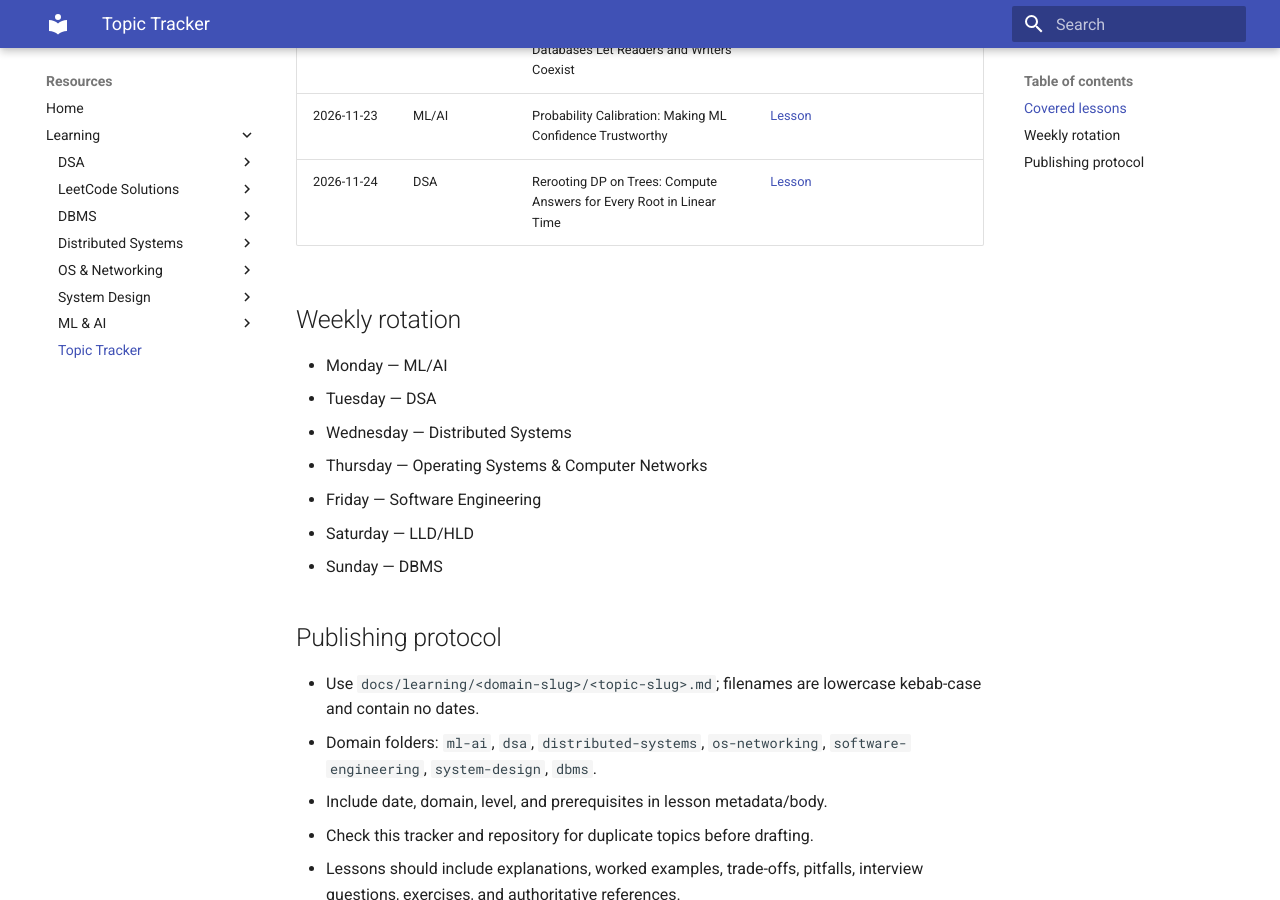
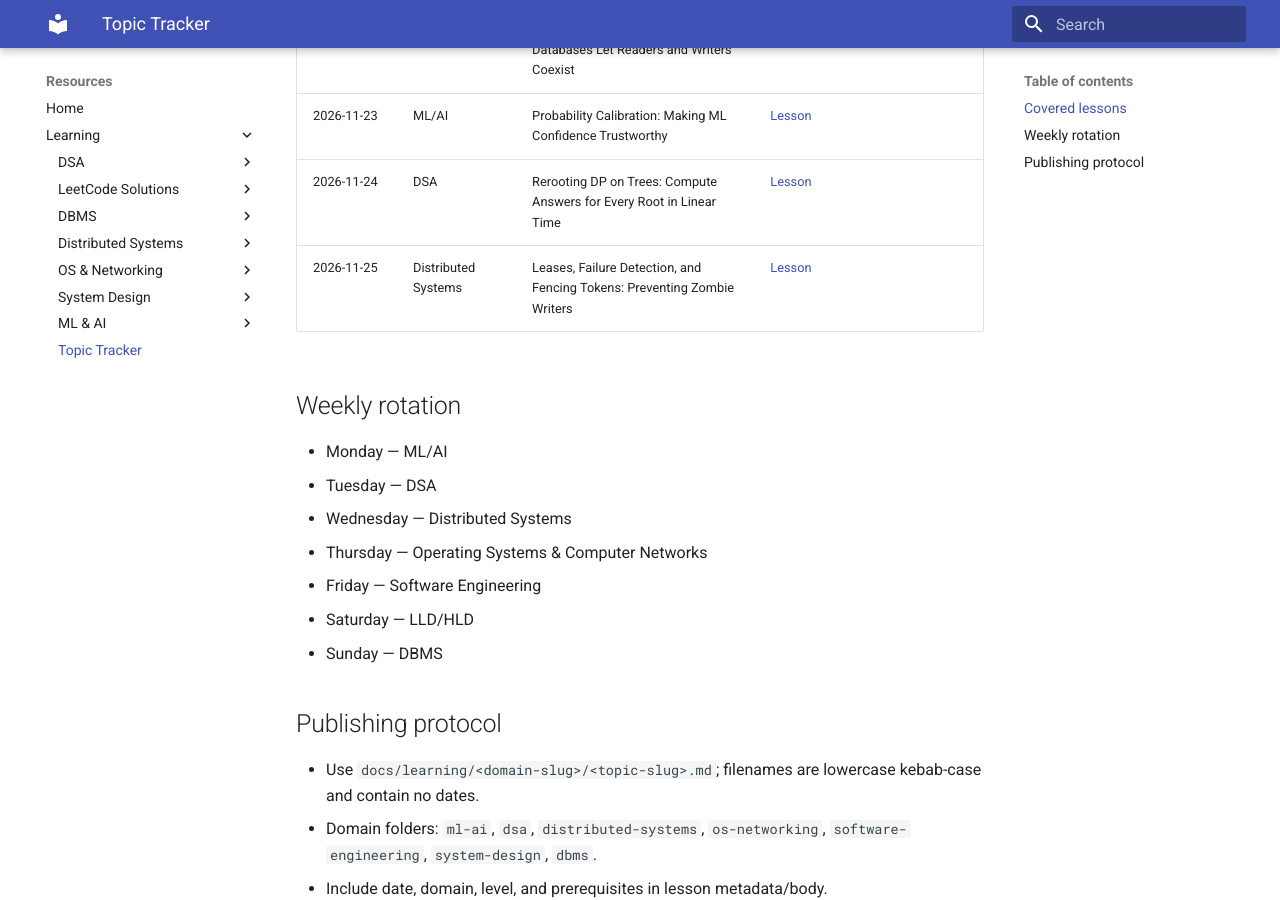
Before and after one commit to ashishpatidar123/resources, an MkDocs documentation site: the page built from docs/learning/topic-tracker.md, in a window 1280 px wide and 900 px high, scrolled down 473 px. Built offline with MkDocs 1.6.1 and Material for MkDocs 9.7.7, drawn with Linux system fonts in a browser that asks for light colours.

Commit message:
Update daily learning topic tracker for Nov 25

```diff
--- a/docs/learning/topic-tracker.md
+++ b/docs/learning/topic-tracker.md
@@ -1,4 +1,3 @@
-
 # Daily Engineering Learning — Topic Tracker
 
 Canonical deduplication log. Before preparing each lesson, check this tracker and repository files. Avoid repeating the same topic or substantially overlapping treatment; choose a fresh subtopic or deeper progression.
@@ -11,6 +10,7 @@ Canonical deduplication log. Before preparing each lesson, check this tracker an
 | 2026-11-22 | DBMS | MVCC and Snapshot Isolation: How Databases Let Readers and Writers Coexist | [Lesson](dbms/mvcc-and-snapshot-isolation.md) |
 | 2026-11-23 | ML/AI | Probability Calibration: Making ML Confidence Trustworthy | [Lesson](ml-ai/probability-calibration.md) |
 | 2026-11-24 | DSA | Rerooting DP on Trees: Compute Answers for Every Root in Linear Time | [Lesson](dsa/rerooting-dp-on-trees.md) |
+| 2026-11-25 | Distributed Systems | Leases, Failure Detection, and Fencing Tokens: Preventing Zombie Writers | [Lesson](distributed-systems/2026-11-25-leases-failure-detection-fencing-tokens.md) |
 
 ## Weekly rotation
 - Monday — ML/AI
```
